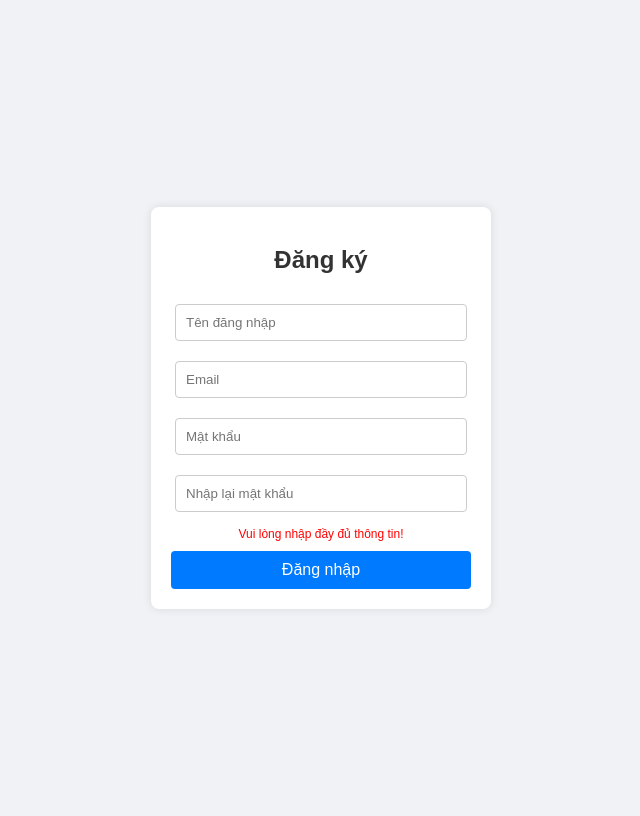
After one commit to NguyenNgocTu2004/Aquarium, a PHP site: page /register.php in a window 1280 px wide. The commit adds this page. Shown: the whole page, without its empty margins (319-959 px from the left). Run offline with PHP 8.4, Linux system fonts and the light colour scheme.

Commit message:
luong dang ky dang nhap

```diff
--- a/admin/DashBoard/dashboard.php
+++ b/admin/DashBoard/dashboard.php
@@ -17,8 +17,8 @@
 <body>
     <?php
     session_start();
-    if (!isset($_SESSION['username'])) {
-        header('Location: login.php');
+    if (!isset($_SESSION['role']) || $_SESSION['role'] !== 'Admin') {
+        header('Location:../../login.php');
         exit();
     }
     ?>
--- /dev/null
+++ b/register.php
@@ -0,0 +1,142 @@
+<!DOCTYPE html>
+<html lang="en">
+
+<head>
+    <meta charset="UTF-8">
+    <meta name="viewport" content="width=device-width, initial-scale=1.0">
+    <title>Đăng nhập</title>
+    <style>
+        body {
+            display: flex;
+            justify-content: center;
+            align-items: center;
+            height: 100vh;
+            background-color: #f0f2f5;
+            font-family: Arial, sans-serif;
+        }
+
+        .login-container {
+            background-color: #fff;
+            padding: 20px;
+            border-radius: 8px;
+            box-shadow: 0 0 10px rgba(0, 0, 0, 0.1);
+            width: 300px;
+            text-align: center;
+        }
+
+        .login-container h2 {
+            margin-bottom: 20px;
+            color: #333;
+        }
+
+        .login-container input[type="text"],
+        .login-container input[type="password"] {
+            width: 100%;
+            padding: 10px;
+            margin: 10px 0;
+            border: 1px solid #ccc;
+            border-radius: 4px;
+        }
+
+        .login-container input[type="submit"] {
+            width: 100%;
+            padding: 10px;
+            background-color: #007bff;
+            border: none;
+            border-radius: 4px;
+            color: #fff;
+            font-size: 16px;
+            cursor: pointer;
+        }
+
+        .login-container input[type="submit"]:hover {
+            background-color: #0056b3;
+        }
+
+        .warning {
+            color: red;
+            margin-top: 10px;
+        }
+
+        input {
+            width: 300px;
+        }
+
+        .error-message {
+            text-align: center;
+            color: red;
+            font-size: 12px;
+            margin: 5px 0 10px 0;
+        }
+    </style>
+</head>
+
+<body>
+    <?php
+    include('admin/ConnectDb/connect.php');
+    session_start();
+    if (
+        !empty($_POST['username']) &&
+        !empty($_POST['email']) &&
+        !empty($_POST['password']) &&
+        !empty($_POST['repassword'])
+    ) {
+
+        $name = $_POST['username'];
+        $email = $_POST['email'];
+        $pass = $_POST['password'];
+        $repass = $_POST['repassword'];
+
+        $sql_check_user = "SELECT * FROM `user` WHERE `username` = '$name'";
+        $result_check_user = mysqli_query($conn, $sql_check_user);
+
+
+        $sql_check_email = "SELECT * FROM `user` WHERE `email` = '$email'";
+        $result_check_email = mysqli_query($conn, $sql_check_email);
+
+        if (mysqli_num_rows($result_check_user) > 0) {
+            $errormsg = "Tên đăng nhập đã tồn tại. Vui lòng chọn tên khác.";
+        } elseif (mysqli_num_rows($result_check_email) > 0) {
+            $errormsg = "Email đã được đăng ký. Vui lòng chọn email khác.";
+        } elseif ($pass == $repass) {
+
+            $sql = "INSERT INTO `user`( `username`, `email`, `password`) VALUES ('$name','$email','$pass')";
+            mysqli_query($conn, $sql);
+            $_SESSION['register_success'] = "Đăng ký thành công! Vui lòng đăng nhập.";
+            header('Location: login.php');
+            exit();
+        } else {
+            $errormsg = "Mật khẩu và nhập lại mật khẩu không chính xác";
+        }
+    } else {
+        $errormsg = "Vui lòng nhập đầy đủ thông tin!";
+    }
+    ?>
+    <div class="login-container">
+        <h2>Đăng ký</h2>
+        <form action="register.php" method="post">
+            <div>
+                <input style="width: 270px;" type="text" name="username" placeholder="Tên đăng nhập" required>
+            </div>
+            <div>
+                <input style="width: 270px;" type="text" name="email" placeholder="Email" required>
+            </div>
+            <div>
+                <input style="width: 270px;" type="password" name="password" placeholder="Mật khẩu" required>
+            </div>
+            <div>
+                <input style="width: 270px;" type="password" name="repassword" placeholder="Nhập lại mật khẩu" required>
+            </div>
+            <div class="error-message">
+                <?php echo $errormsg; ?>
+            </div>
+            <input style="display:none;" type="text" name="success">
+            <div>
+                <input type="submit" value="Đăng nhập">
+            </div>
+
+        </form>
+    </div>
+</body>
+
+</html>
--- a/seeder.php
+++ b/seeder.php
@@ -107,10 +107,10 @@ for ($i = 0; $i < 6; $i++) {
 }
 
 // Seeder cho bảng User
-for ($i = 0; $i < 6; $i++) {
-    $username = $faker->userName;
+for ($i = 0; $i < 1; $i++) {
+    $username = "ductri109";
     $email = $faker->email;
-    $password = password_hash('password', PASSWORD_BCRYPT);
+    $password = "ductri109@";
     $role = $faker->randomElement(['Admin', 'User']);
 
     $sql = "INSERT INTO `User` (username, email, password, role) VALUES (?, ?, ?, ?)";
```
Also changed, not shown: login.php (+34 -4 lines), user/aquarium.php (+8 -22 lines).
